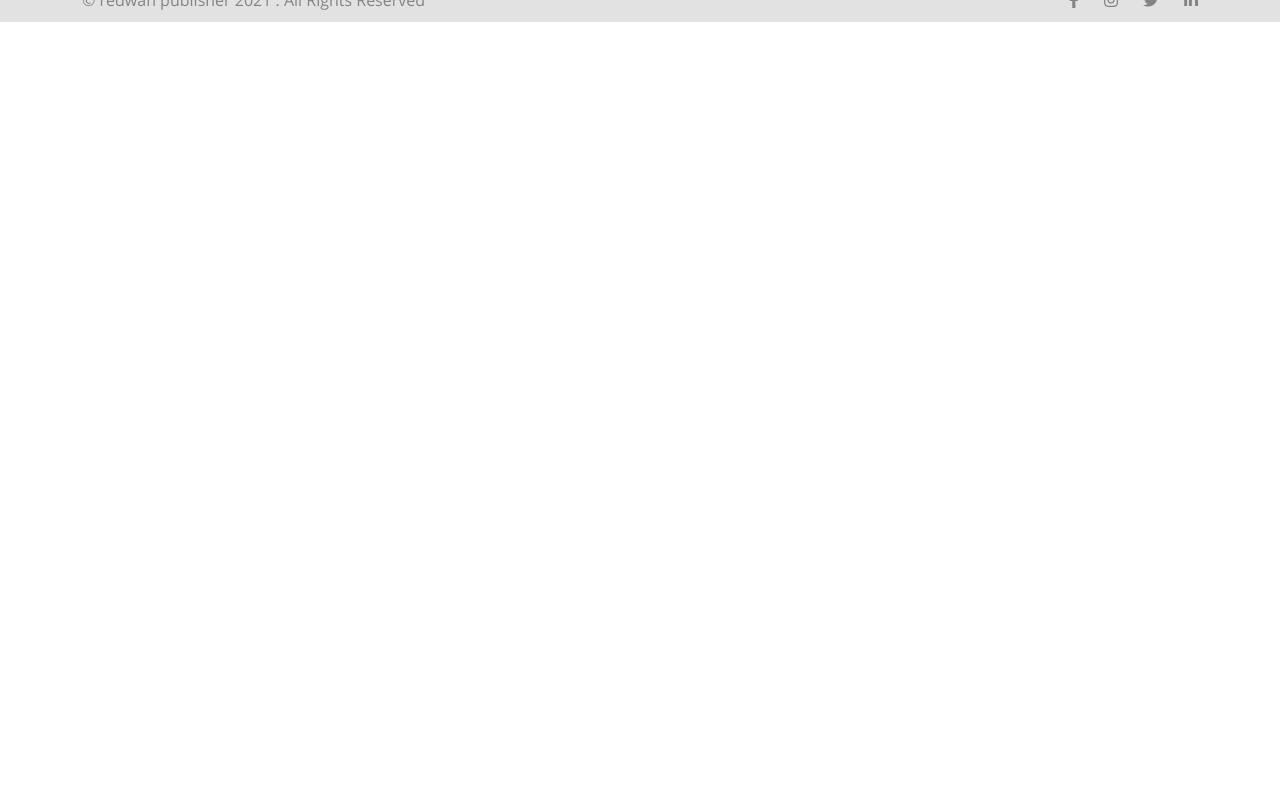
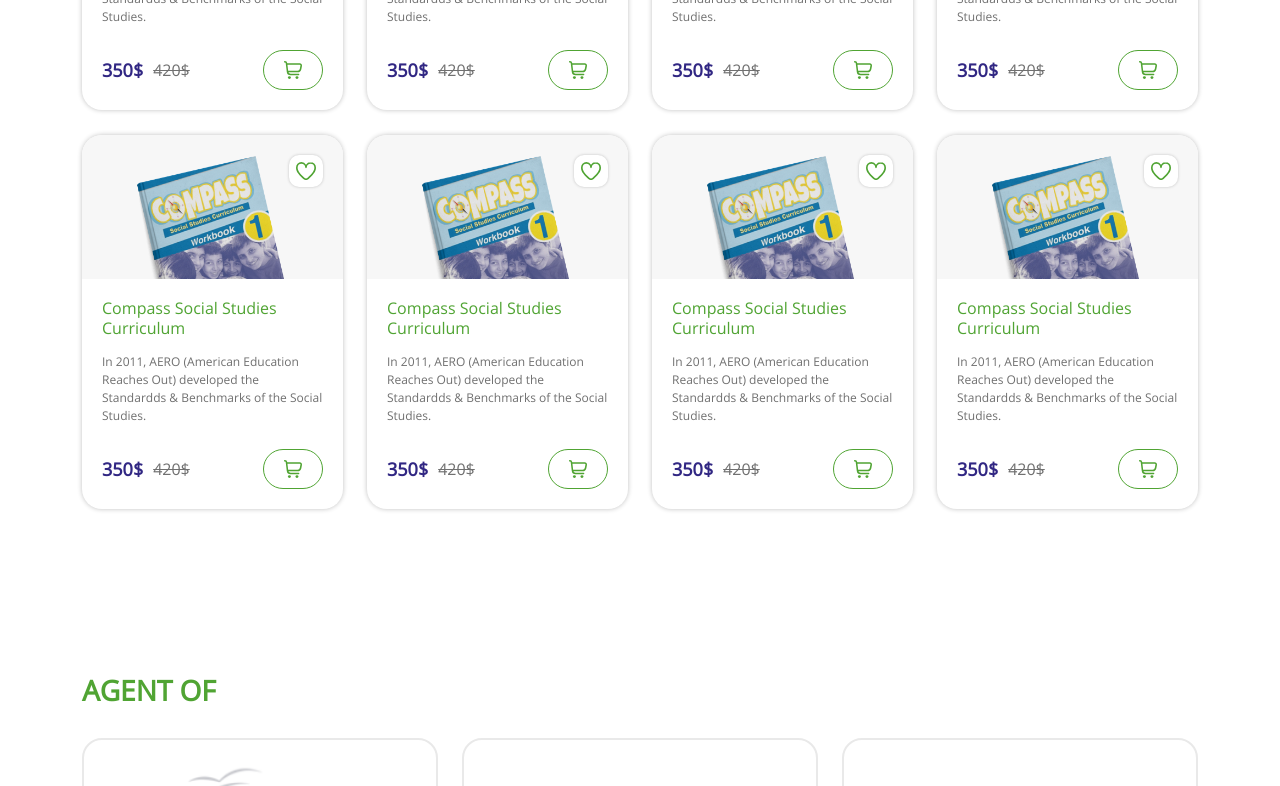
Before and after one commit to mohajore/redwan, a React (Create React App) app: page /ProductDetails in a window 1280 px wide. Shown: the part 440-1226 px from the top of the page. Before the commit the page ends 800 px from the top, so only its background shows below. Built offline with nearby package versions, Linux system fonts and the light colour scheme.

Commit message:
prepare product details page (9/6/2021)

```diff
--- a/src/App.jsx
+++ b/src/App.jsx
@@ -8,6 +8,7 @@
 import AboutPage from "./components/pages/aboutUS/AboutPage";
 import Login from "./components/pages/login/Login";
 import Favorites from "./components/pages/favorites/Favorites";
+import ProductDetails from "./assets/style/components/pages/productDetails/ProductDetails";
 function App() {
     return (
         <div className="App">
@@ -18,6 +19,7 @@
                     <Route component={ContactUs} path="/ContactUs" />
                     <Route component={AboutPage} path="/AboutPage" />
                     <Route component={Favorites} path="/Favorites" />
+                    <Route component={ProductDetails} path="/ProductDetails" />
                     <Route component={Login} path="/Login" />
                 </Switch>
                 <Footer />
--- /dev/null
+++ b/src/assets/style/components/pages/productDetails/ProductDetails.jsx
@@ -0,0 +1,17 @@
+import React, { Component } from "react";
+import { Col, Container, Row } from "react-bootstrap";
+import AgentOf from "../../../../../components/pages/home/AgentOf";
+import NewTitle from "../../../../../components/pages/home/NewTitles";
+
+class ProductDetails extends Component {
+    render() {
+        return (
+            <div className="product-details">
+                <NewTitle title="Related Book" />
+                <AgentOf />
+            </div>
+        );
+    }
+}
+
+export default ProductDetails;
```
